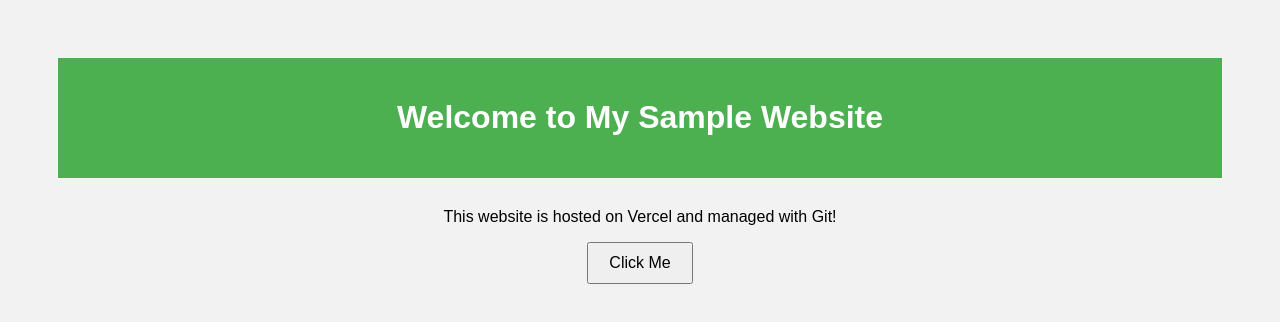
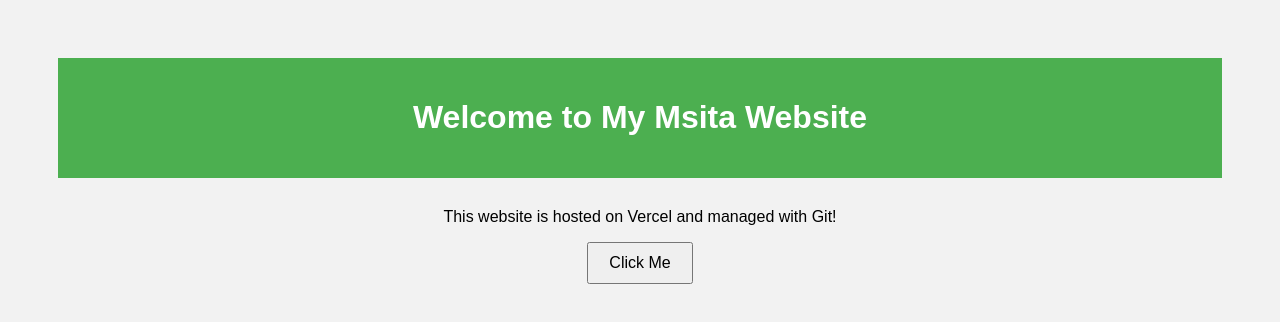
Before and after one commit to msitaanthony15/anthonymsita-, a plain HTML site: page index.html in a window 1280 px wide. Drawn offline with Linux system fonts and the light colour scheme.

Commit message:
Update index.html

```diff
--- a/index.html
+++ b/index.html
@@ -33,7 +33,7 @@
 </head>
 <body>
     <header>
-        <h1>Welcome to My Sample Website</h1>
+        <h1>Welcome to My Msita Website</h1>
     </header>
     <main>
         <p>This website is hosted on Vercel and managed with Git!</p>
@@ -47,4 +47,5 @@
         });
     </script>
 </body>
+
 </html>
```
